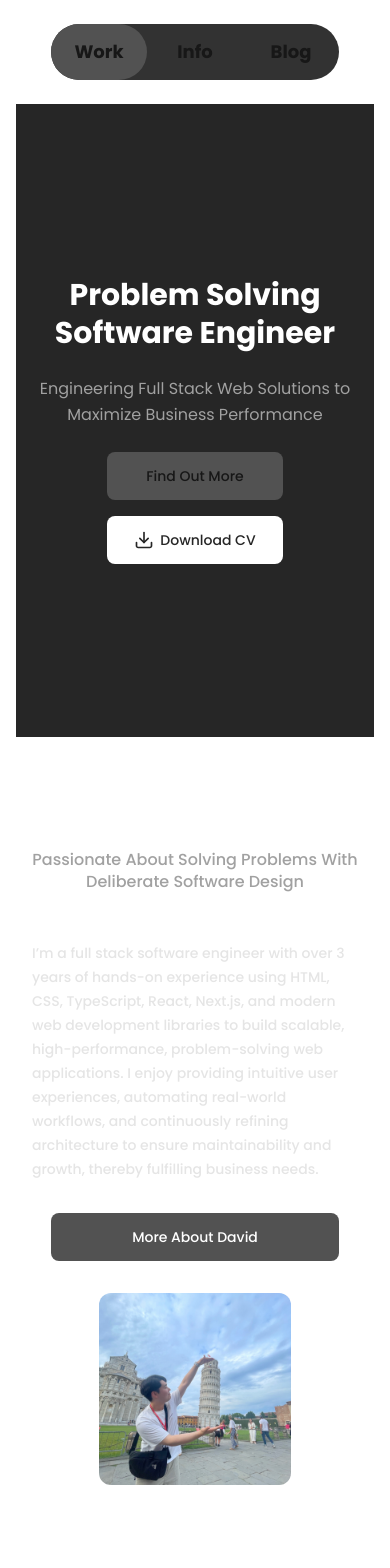
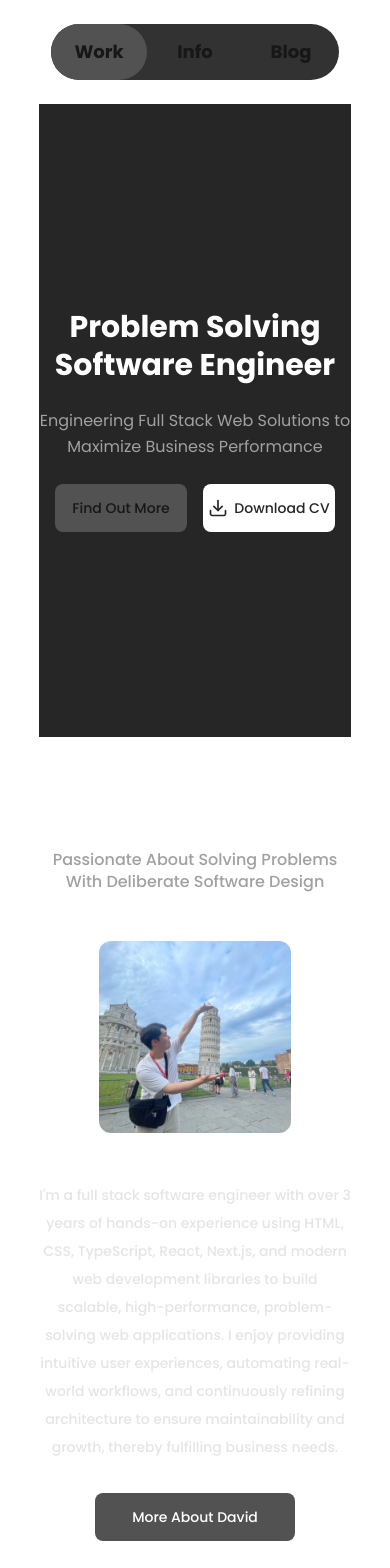
Before and after one commit to jaino-song/jaino-song.github.io, a Next.js app: page / in a window 390 px wide. Shown: the top 1568 px of the page. Built offline with nearby package versions, Linux system fonts and the light colour scheme.

Commit message:
fix: mobile ui fixed

```diff
--- a/src/app/components/AboutDavid.tsx
+++ b/src/app/components/AboutDavid.tsx
@@ -1,5 +1,6 @@
 import InfoSection from "./InfoSection";
 import { toast } from "react-toastify";
+import MobileInfoSection from "./MobileInfoSection";
 
 const handleMoreAboutDavid = () => {
     toast.warning("Info Page Under Work");
@@ -7,16 +8,31 @@ const handleMoreAboutDavid = () => {
 
 const AboutDavid = () => {
     return (
+        <> {/* Desktop Info Section */}
+            <div className="hidden phone:block">
                 <InfoSection
                     id="about-david"
                     image="/png/Profile.jpeg"
                     title="About David"
-            subtitle="Passionate About Solving Problems With Deliberate Software Design"
-            text="I’m a full stack software engineer with over 3 years of hands-on experience using HTML, CSS, TypeScript, React, Next.js, and modern web development libraries to build scalable, high-performance, problem-solving web applications. I enjoy providing intuitive user experiences, automating real-world workflows, and continuously refining architecture to ensure maintainability and growth, thereby fulfilling business needs."
+                    subtitle={<>Passionate About Solving Problems<br className="phone:hidden" /><span className="hidden phone:inline"> </span>With Deliberate Software Design</>}
+                    text="I'm a full stack software engineer with over 3 years of hands-on experience using HTML, CSS, TypeScript, React, Next.js, and modern web development libraries to build scalable, high-performance, problem-solving web applications. I enjoy providing intuitive user experiences, automating real-world workflows, and continuously refining architecture to ensure maintainability and growth, thereby fulfilling business needs."
                     buttonText="More About David"
                     buttonOnClick={handleMoreAboutDavid}
-            width={72}
                 />
+            </div>
+            {/* Mobile Info Section */}
+            <div className="phone:hidden">
+                <MobileInfoSection
+                    id="about-david"
+                    image="/png/Profile.jpeg"
+                    title="About David"
+                    subtitle={<>Passionate About Solving Problems<br className="phone:hidden" /><span className="hidden phone:inline"> </span>With Deliberate Software Design</>}
+                    text="I'm a full stack software engineer with over 3 years of hands-on experience using HTML, CSS, TypeScript, React, Next.js, and modern web development libraries to build scalable, high-performance, problem-solving web applications. I enjoy providing intuitive user experiences, automating real-world workflows, and continuously refining architecture to ensure maintainability and growth, thereby fulfilling business needs."
+                    buttonText="More About David"
+                    buttonOnClick={handleMoreAboutDavid}
+                />
+            </div>
+        </>
     );
 };
 
--- a/src/app/components/Button.tsx
+++ b/src/app/components/Button.tsx
@@ -6,9 +6,10 @@ interface ButtonProps {
     addOn?: React.ReactNode;
     width?: number;
     height?: number;
+    className?: string;
 }
 
-const Button = ({ text, onClick, bgColor, textColor, addOn, width = 44, height = 12 }: ButtonProps) => {
+const Button = ({ text, onClick, bgColor, textColor, addOn, className = "" }: ButtonProps) => {
 
   // const getDimensions = () => {
   //   const widthInPx = width * 4;
@@ -21,12 +22,11 @@ const Button = ({ text, onClick, bgColor, textColor, addOn, width = 44, height =
   return (
       <button
         onClick={onClick}
-        className={`bg-${bgColor} cursor-pointer rounded-lg flex justify-center items-center gap-1.5 px-4 sm:px-6 hover:opacity-90 transition-opacity`}
-        style={{ minWidth: `${width * 4}px`, height: `${height * 4}px` }}
+        className={`bg-${bgColor} cursor-pointer rounded-lg flex justify-center items-center gap-1.5 hover:opacity-90 transition-opacity ${className}`}
       >
           {addOn}
           <p
-            className={`text-${textColor} h-${height} text-sm sm:text-base font-medium font-['Poppins'] leading-relaxed flex items-center justify-center whitespace-nowrap`}
+            className={`text-${textColor} h-12 text-sm sm:text-base font-medium font-['Poppins'] leading-relaxed flex items-center justify-center whitespace-nowrap`}
           >
             {text}
           </p>
--- a/src/app/components/Hero.tsx
+++ b/src/app/components/Hero.tsx
@@ -20,15 +20,16 @@ const handleDownloadCV = () => {
 };
 
 
+
 const Hero = () => {
     return (
-        <section className="w-full min-h-[75vh] bg-neutral-800 inline-flex flex-col justify-center items-center px-4 sm:px-6">
+        <section className="w-full min-h-[75vh] bg-neutral-800 inline-flex flex-col justify-center items-center sm:px-6">
             <div className="flex flex-col justify-center items-center gap-6 sm:gap-8 md:gap-10 max-w-6xl">
                 <h1 className="text-center justify-start text-Main-Text text-3xl sm:text-4xl md:text-5xl lg:text-6xl font-bold font-['Poppins'] leading-tight sm:leading-snug">Problem Solving Software Engineer</h1>
                 <h3 className="text-center justify-start text-neutral-400 text-base sm:text-lg md:text-xl lg:text-2xl font-normal font-['Poppins'] leading-relaxed">Engineering Full Stack Web Solutions to Maximize Business Performance</h3>
-                <div className="flex flex-col sm:flex-row justify-start items-center gap-4 sm:gap-6 md:gap-8">
-                    <Button text="Find Out More" onClick={handleFindOutMore} bgColor="neutral-600" textColor="neutral-200" />
-                    <Button text="Download CV" onClick={handleDownloadCV} bgColor="white" textColor="neutral-800" addOn={<DownloadIcon className="w-5 h-5 text-neutral-800" />}/>
+                <div className="flex flex-row justify-start items-center gap-4 sm:gap-6 md:gap-8">
+                    <Button text="Find Out More" onClick={handleFindOutMore} bgColor="neutral-600" textColor="neutral-200" className="w-33 phone:w-44" />
+                    <Button text="Download CV" onClick={handleDownloadCV} bgColor="white" textColor="neutral-800" addOn={<DownloadIcon className="w-5 h-5 text-neutral-800" />} className="w-33 phone:w-44"/>
                 </div>
             </div>
         </section>
--- a/src/app/components/InfoSection.tsx
+++ b/src/app/components/InfoSection.tsx
@@ -5,12 +5,11 @@ import Button from "./Button";
 interface InfoSectionProps {
     title: string;
     image: string;
-    subtitle: string;
+    subtitle: React.ReactNode;
     text: string;
     buttonText: string;
     buttonOnClick: () => void;
     id?: string;
-    width?: number;
 }
 
 const InfoSection = ({
@@ -20,13 +19,12 @@ const InfoSection = ({
     buttonText,
     buttonOnClick,
     image,
-    id,
-    width
+    id
 }: InfoSectionProps) => {
     return (
         <section id={id} className="w-full py-16 sm:py-20 md:py-30 inline-flex flex-col justify-center items-center gap-12 sm:gap-16 md:gap-20">
             {/* Title and Subtitle */}
-            <div className="w-full max-w-[800px] inline-flex flex-col justify-center items-center gap-3 sm:gap-4 md:gap-5 px-4">
+            <div className="w-full max-w-[800px] inline-flex flex-col justify-center items-center gap-10 sm:gap-4 md:gap-5">
                 <div className="self-stretch text-center justify-center text-Main-Text text-3xl sm:text-4xl md:text-5xl font-bold font-['Poppins']">
                     {title}
                 </div>
@@ -37,8 +35,8 @@ const InfoSection = ({
             {/* Text and Button and Image */}
             <article className="w-full flex flex-col lg:flex-row justify-center items-center gap-8 sm:gap-12 md:gap-16 lg:gap-20">
                 {/* Text and Button */}
-                <div className="flex flex-col justify-around items-center gap-8 sm:gap-12 md:gap-16 lg:gap-20 max-w-2xl px-4">
-                    <div className="self-stretch text-Text text-balance text-sm sm:text-base font-medium font-['Poppins'] leading-6 sm:leading-7">
+                <div className="flex flex-col justify-around items-center gap-8 sm:gap-12 md:gap-16 lg:gap-20 max-w-2xl">
+                    <div className="self-stretch text-Text text-center text-sm sm:text-base font-medium font-['Poppins'] leading-7">
                         {text}
                     </div>
                     <Button
@@ -46,7 +44,7 @@ const InfoSection = ({
                         onClick={buttonOnClick}
                         bgColor="ButtonBg"
                         textColor="Main-Text"
-                        width={width}
+                        className="w-72"
                     />
                 </div>
                 {/* Image */}
--- /dev/null
+++ b/src/app/components/MobileInfoSection.tsx
@@ -0,0 +1,56 @@
+"use client";
+import Image from "next/image";
+import Button from "./Button";
+
+interface MobileInfoSectionProps {
+    title: string;
+    image: string;
+    subtitle: React.ReactNode;
+    text: string;
+    buttonText: string;
+    buttonOnClick: () => void;
+    id?: string;
+}
+
+const MobileInfoSection = ({
+    title,
+    subtitle,
+    text,
+    buttonText,
+    buttonOnClick,
+    image,
+    id
+}: MobileInfoSectionProps) => {
+    return (
+        <section id={id} className="w-full py-16 sm:py-20 md:py-30 inline-flex flex-col justify-center items-center gap-12 sm:gap-16 md:gap-20">
+            {/* Title and Subtitle */}
+            <div className="w-full max-w-[800px] inline-flex flex-col justify-center items-center gap-10 sm:gap-4 md:gap-5 first:gap-3">
+                <div className="self-stretch text-center justify-center text-Main-Text text-3xl sm:text-4xl md:text-5xl font-bold font-['Poppins']">
+                    {title}
+                </div>
+                <div className="text-center justify-center text-neutral-400 text-m sm:text-lg font-medium font-['Poppins'] leading-snug">
+                    {subtitle}
+                </div>
+            </div>
+            {/* Image */}
+            <div className="flex-shrink-0">
+                <Image src={image} alt="About David" width={300} height={300} className="w-48 h-48 sm:w-64 sm:h-64 md:w-72 md:h-72 lg:w-[300px] lg:h-[300px] object-cover" style={{ borderRadius: "12px" }}/>
+            </div>
+            {/* Text and Button */}
+            <div className="flex flex-col justify-around items-center gap-8 sm:gap-12 md:gap-16 lg:gap-20 max-w-2xl">
+                <div className="self-stretch text-Text text-center text-sm sm:text-base font-medium font-['Poppins'] leading-7">
+                    {text}
+                </div>
+                <Button
+                    text={buttonText}
+                    onClick={buttonOnClick}
+                    bgColor="ButtonBg"
+                    textColor="Main-Text"
+                    className="w-50"
+                />
+            </div>
+        </section>
+    );
+};
+
+export default MobileInfoSection;
--- a/src/app/components/ProjectModal.tsx
+++ b/src/app/components/ProjectModal.tsx
@@ -37,7 +37,7 @@ const ProjectModal = ({ project, onClose }: ProjectModalProps) => {
             </button>
 
             {/* Content */}
-            <article className="w-full pt-1 inline-flex flex-col justify-center items-center gap-10 sm:gap-14 md:gap-20">
+            <article className="w-full px-4 py-10 phone:pt-1 inline-flex flex-col justify-center items-center gap-10 sm:gap-14 md:gap-20">
                 {/* Header */}
                 <div className="w-full flex flex-col justify-start items-start gap-2 sm:gap-3">
                     <div className="text-center justify-center text-Main-Text text-3xl sm:text-4xl md:text-5xl font-bold font-['Poppins'] leading-tight sm:leading-loose">
@@ -135,7 +135,7 @@ const ProjectModal = ({ project, onClose }: ProjectModalProps) => {
                                 href={project.sourceCodeUrl}
                                 target="_blank"
                                 rel="noopener noreferrer"
-                                className="h-10 sm:h-12 px-4 sm:px-6 bg-ButtonBg rounded-lg flex justify-center items-center gap-2 sm:gap-3 hover:opacity-90 transition-opacity"
+                                className="w-[50vw] phone:w-auto h-10 sm:h-12 px-4 sm:px-6 bg-ButtonBg rounded-lg flex justify-center items-center gap-2 sm:gap-3 hover:opacity-90 transition-opacity"
                             >
                                 <div className="w-4 h-4 sm:w-5 sm:h-5 relative border-white overflow-hidden flex items-center justify-center">
                                     <Image src="/svg/Github.svg" alt="Github" width={20} height={20} className="w-full h-full" />
@@ -150,7 +150,7 @@ const ProjectModal = ({ project, onClose }: ProjectModalProps) => {
                                 href={project.productionUrl}
                                 target="_blank"
                                 rel="noopener noreferrer"
-                                className="h-10 sm:h-12 px-4 sm:px-6 bg-Main-Text rounded-lg flex justify-center items-center gap-2 sm:gap-3 hover:opacity-90 transition-opacity"
+                                className="w-[50vw] phone:w-auto h-10 sm:h-12 px-4 sm:px-6 bg-Main-Text rounded-lg flex justify-center items-center gap-2 sm:gap-3 hover:opacity-90 transition-opacity"
                             >
                                 <div className="w-4 h-4 sm:w-5 sm:h-5 relative border-Background overflow-hidden flex items-center justify-center">
                                     <Image src="/svg/ExternalLink.svg" alt="External Link" width={20} height={20} className="w-full h-full" />
--- a/src/app/components/Projects.tsx
+++ b/src/app/components/Projects.tsx
@@ -22,7 +22,7 @@ const Projects = ({
 }: ProjectsProps) => {
     return (
         <section className="w-full py-16 sm:py-20 md:py-30 inline-flex flex-col justify-center items-center gap-12 sm:gap-16 md:gap-20">
-            <div className="w-full max-w-[800px] flex flex-col justify-start items-center gap-3 sm:gap-4 md:gap-5 px-4">
+            <div className="w-full max-w-[800px] flex flex-col justify-start items-center gap-3 sm:gap-4 md:gap-5">
                 <h2 className="self-stretch text-center justify-start text-Main-Text text-3xl sm:text-4xl md:text-5xl font-bold font-['Poppins'] leading-tight sm:leading-10">
                     {title}
                 </h2>
@@ -30,7 +30,7 @@ const Projects = ({
                     {subtitle}
                 </h4>
             </div>
-            <article className="self-stretch rounded-xl inline-flex justify-center items-center gap-4 sm:gap-6 md:gap-8 flex-wrap content-center overflow-hidden">
+            <article className="self-stretch px-6 rounded-xl inline-flex justify-center items-center gap-10 flex-wrap content-center overflow-hidden">
                 {projects.map((project) => (
                     <ProjectCard
                         key={project.id}
--- a/src/app/layout.tsx
+++ b/src/app/layout.tsx
@@ -23,7 +23,7 @@ export default function RootLayout({
     <html lang="en">
       <body className={poppins.variable}>
         <Header />
-        <main className="w-full px-4 sm:px-6 md:px-8 lg:px-[10%]">
+        <main className="w-full px-[10%]">
           {children}
         </main>
       </body>
```
Also changed, not shown: src/app/components/Contact.tsx (+10 -1 lines), src/app/components/ProjectCard.tsx (+4 -4 lines). Lines whose indentation alone changed are shown as unchanged.
